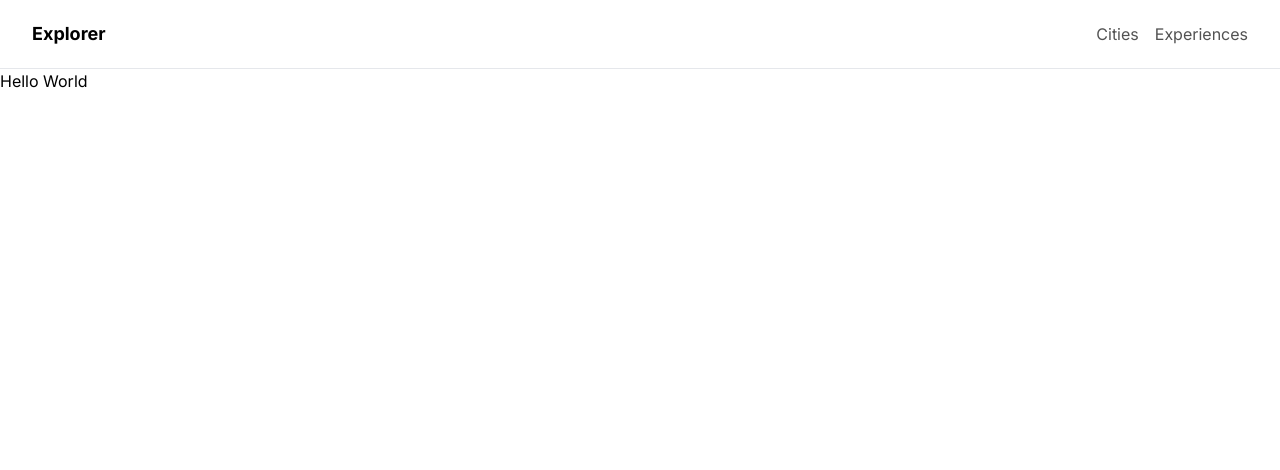
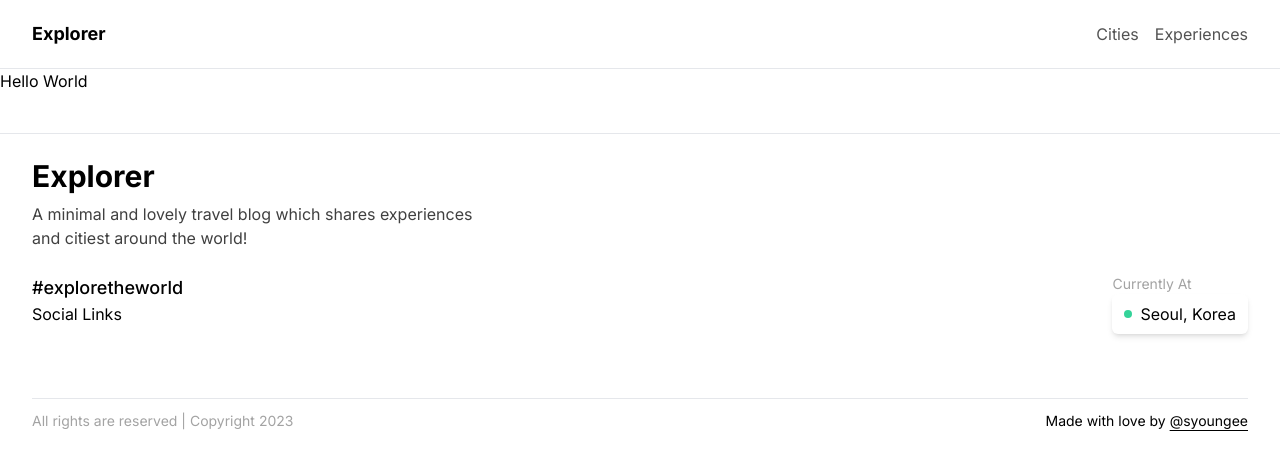
Before and after one commit to syoungee/nextjs-blog, a Next.js app: page / in a window 1280 px wide. Shown: the top 470 px of the page. Built offline with nearby package versions, Linux system fonts and the light colour scheme.

Commit message:
feature / footer 완성

```diff
--- a/app/layout.tsx
+++ b/app/layout.tsx
@@ -2,6 +2,7 @@ import './globals.css';
 import type { Metadata } from 'next';
 import { Inter } from 'next/font/google';
 import Navigation from '@/components/navigation/navigation';
+import Footer from '@/components/navigation/footer';
 
 const inter = Inter({ subsets: ['latin'] });
 
@@ -16,6 +17,7 @@ export default function RootLayout({ children }: { children: React.ReactNode })
 			<body className={inter.className}>
 				<Navigation />
 				{children}
+				<Footer />
 			</body>
 		</html>
 	);
--- a/app/page.tsx
+++ b/app/page.tsx
@@ -1,3 +1,3 @@
 export default function Home() {
-	return <main>Hello World</main>;
+	return <main className="h-auto">Hello World</main>;
 }
--- /dev/null
+++ b/components/navigation/footer.tsx
@@ -0,0 +1,47 @@
+// const Footer = () => {
+// 	return <div className="py-6 border-t mt-10">Footer</div>;
+// };
+
+// export default Footer;
+
+import siteConfig from '@/config/site';
+import PaddingContainer from '../layout/padding-container';
+import Link from 'next/link';
+
+const Footer = () => {
+	return (
+		<div className="py-6 mt-10 border-t">
+			<PaddingContainer>
+				<div>
+					<h2 className="text-3xl font-bold">{siteConfig.siteName}</h2>
+					<p className="max-w-md mt-2 text-neutral-700">{siteConfig.description}</p>
+				</div>
+				<div className="flex flex-wrap justify-between gap-4 mt-6">
+					<div>
+						<div className="text-lg font-medium">#exploretheworld</div>
+						<div>Social Links</div>
+					</div>
+					<div>
+						<div className="text-sm text-neutral-400">Currently At</div>
+						<div className="flex items-center gap-2 bg-white shadow-md rounded-md py-2 px-3">
+							<div className="w-2 h-2 rounded-full bg-emerald-400"></div>
+							{siteConfig.currentlyAt}
+						</div>
+					</div>
+				</div>
+				{/* Bottom Section */}
+				<div className="flex flex-wrap items-center justify-between gap-4 py-3 border-t mt-16">
+					<div className="text-sm text-neutral-400">All rights are reserved | Copyright {new Date().getFullYear()}</div>
+					<div className="text-sm">
+						Made with love by{' '}
+						<Link className="underline underline-offset-4" href="https://github.com/syoungee">
+							@syoungee
+						</Link>
+					</div>
+				</div>
+			</PaddingContainer>
+		</div>
+	);
+};
+
+export default Footer;
--- /dev/null
+++ b/config/site.ts
@@ -0,0 +1,27 @@
+export interface SiteConfig {
+	siteName: string;
+	description: string;
+	currentlyAt: string;
+	socialLinks: {
+		twitter: string;
+		youtube: string;
+		github: string;
+		linkedin: string;
+		instagram: string;
+	};
+}
+
+const siteConfig: SiteConfig = {
+	siteName: 'Explorer',
+	description: 'A minimal and lovely travel blog which shares experiences and citiest around the world!',
+	currentlyAt: 'Seoul, Korea',
+	socialLinks: {
+		twitter: 'https://twitter.com/syoungee',
+		youtube: 'https://youtube.com/@syoungee',
+		github: 'https://github.com/syoungee',
+		linkedin: 'https://linkedin.com/in/syoungee',
+		instagram: 'https://instagram.com/syoungee',
+	},
+};
+
+export default siteConfig;
```
